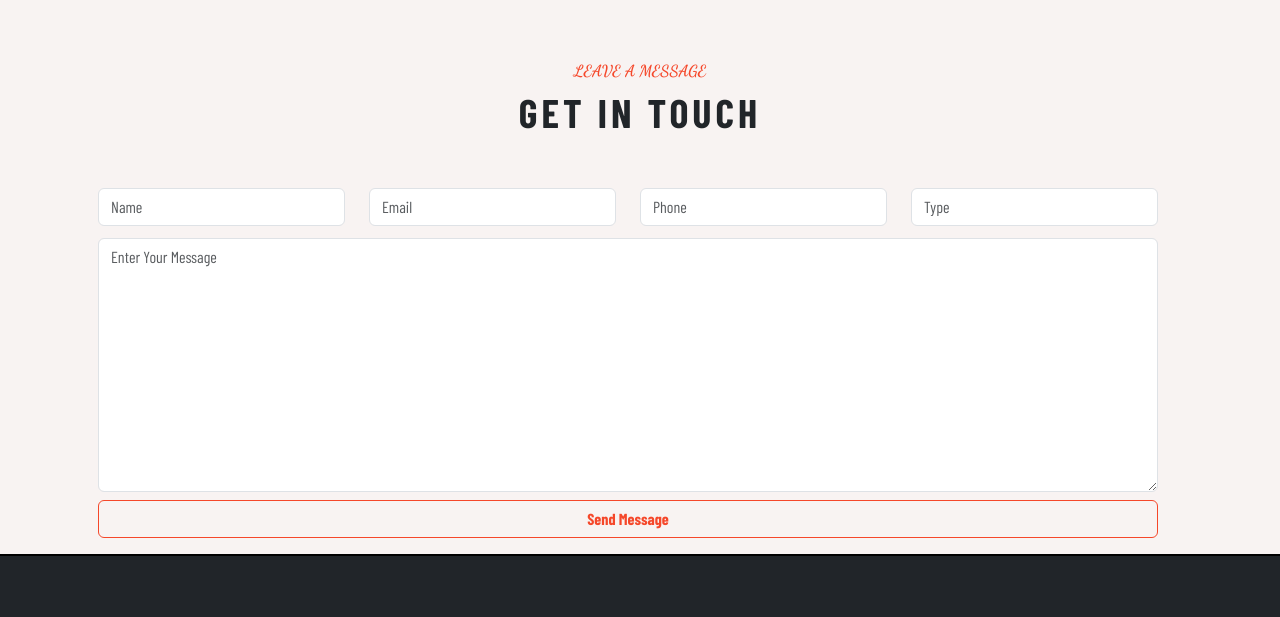
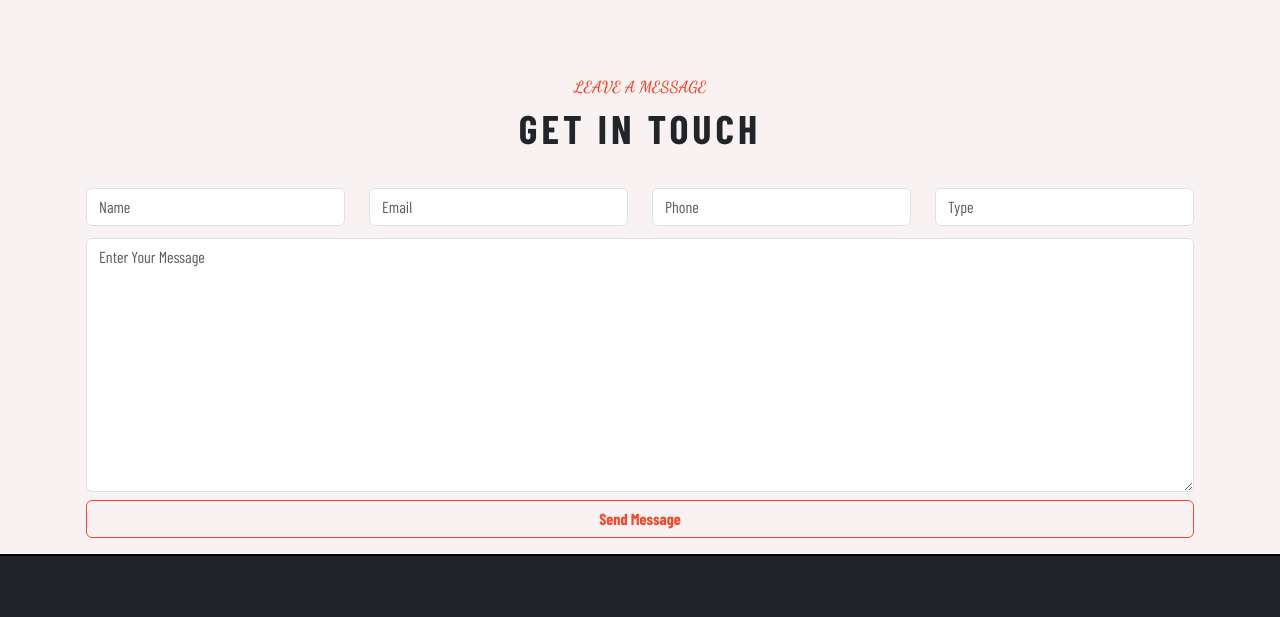
Before and after one commit to Shubham0126/Travel-6, a plain HTML site: page contact.html in a window 1280 px wide. Shown: the part 941-1558 px from the top of the page. Drawn offline with nearby package versions, Linux system fonts and the light colour scheme.

Commit message:
Update contact.html

```diff
--- a/contact.html
+++ b/contact.html
@@ -2100,12 +2100,12 @@
    </div>
 
     <div class="container-fluid">
-        <div class="container">
+        <div class="container p-3">
             <div class="row mb-4 text-center">
                 <h6 class="text-uppercase text-primary fw-bold">Leave a message</h6>
                 <h1 class="text-uppercase fw-bold" style="letter-spacing: 4px;">Get in touch</h1>
             </div>
-            <div class="row p-3">
+
                 <div class="row mb-2">
                     <div class="col-md my-1">
                         <input type="text" class="form-control" placeholder="Name">
@@ -2130,7 +2130,7 @@
                         <button class="btn btn-block btn-primary fw-bold">Send Message</button>
                     </div>
                 </div>
-            </div>
+
         </div>
     </div>
 
```
